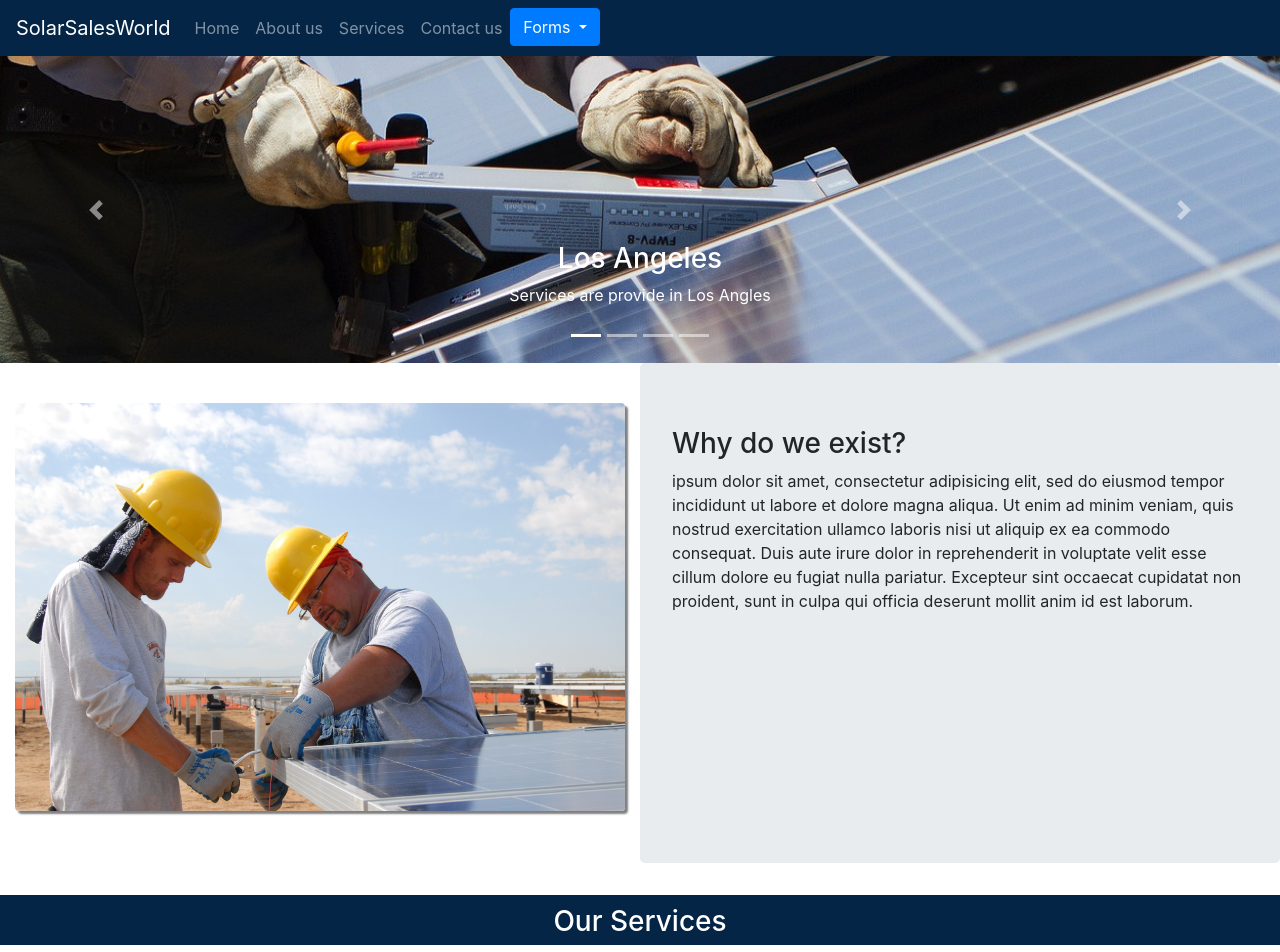
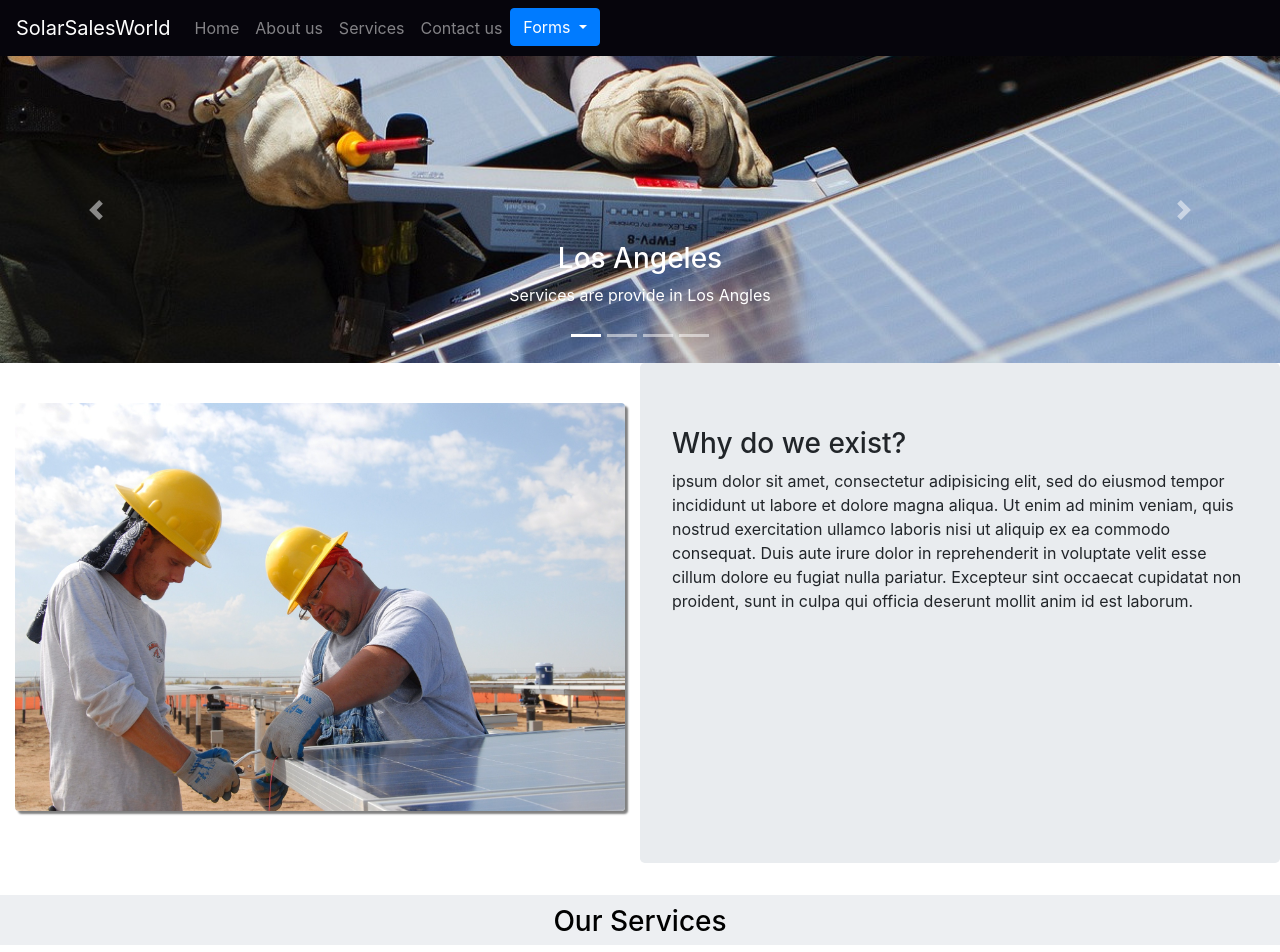
Before and after one commit to apricopt/solarproject, a PHP site: page /index.html in a window 1280 px wide. Shown: the top 952 px of the page. Run offline with PHP 8.4, Linux system fonts and the light colour scheme; some web fonts are replaced.

Commit message:
Add files via upload

```diff
--- a/css/mystyle.css
+++ b/css/mystyle.css
@@ -59,7 +59,7 @@
 	}
 
 	#z_navbar {
-		background: #052546 !important;
+		background:#06050c !important;
 
 	}
 
@@ -108,7 +108,7 @@
 	}
 
 	.z_titles {
-		background:#052546;
+		background:#05254612;
 		width: 100%;
 		height: 50px;
 
@@ -116,7 +116,7 @@
 
 
 	.z_titles h3 {
-		color: white;
+		color:black;
 		text-align: center;
 		padding-top: 10px;
 
```
